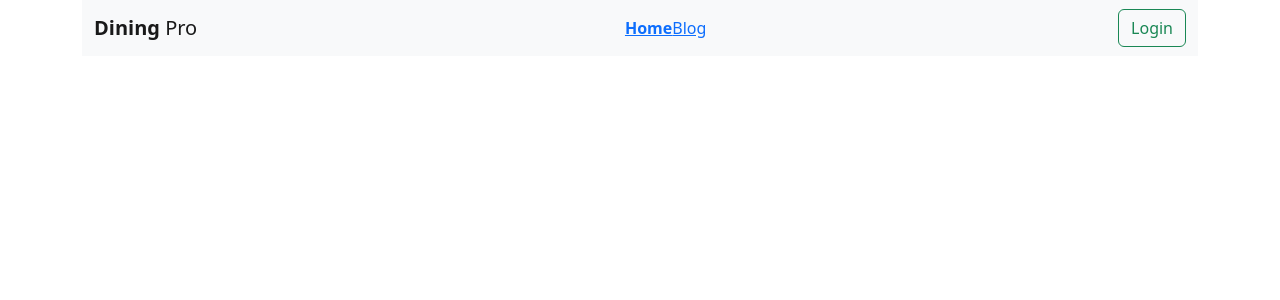
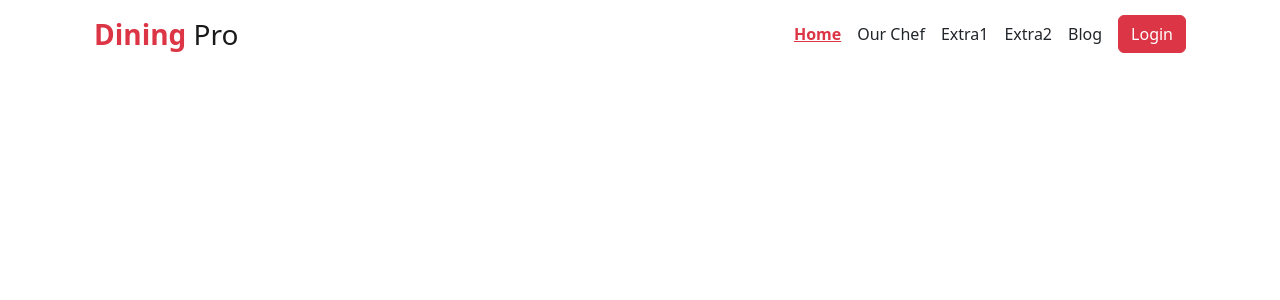
Before and after one commit to Bayshakhe/dinning-pro, a React (Vite) app: page / in a window 1280 px wide. Shown: the top 300 px of the page. Built offline with nearby package versions, Linux system fonts and the light colour scheme.

Commit message:
completed the navbar

```diff
--- /dev/null
+++ b/src/pages/blog/Blog.jsx
@@ -0,0 +1,11 @@
+import React from 'react';
+
+const Blog = () => {
+    return (
+        <div>
+            this is blogs
+        </div>
+    );
+};
+
+export default Blog;
--- a/src/shared/header/Header.jsx
+++ b/src/shared/header/Header.jsx
@@ -1,36 +1,75 @@
 import React from "react";
 import { Button, Container, Nav, Navbar, Form } from "react-bootstrap";
-import { NavLink } from "react-router-dom";
+import { Link, NavLink } from "react-router-dom";
 
 const Header = () => {
   return (
-    <Navbar bg="light" expand="lg">
+    <Navbar bg="white" expand="lg">
       <Container fluid>
-        <Navbar.Brand href="#">
-          <span className="fw-bold">Dining</span> Pro
+        <Navbar.Brand href="#" className="fs-3">
+          <span className="fw-bold text-danger">Dining</span> Pro
         </Navbar.Brand>
         <Navbar.Toggle aria-controls="navbarScroll" />
         <Navbar.Collapse id="navbarScroll">
           <Nav
-            className="mx-auto my-2 my-lg-0"
+            className="ms-auto my-2 my-lg-0"
             style={{ maxHeight: "100px" }}
             navbarScroll
           >
             <NavLink
               to={`/`}
-              className={({ isActive }) => (isActive ? "fw-bold" : "")}
+              className={({ isActive }) =>
+                isActive
+                  ? "fw-bold me-3 text-danger"
+                  : "text-decoration-none text-dark me-3"
+              }
             >
               Home
             </NavLink>
             <NavLink
+              to="/chef"
+              className={({ isActive }) =>
+                isActive
+                  ? "fw-bold me-3 text-danger"
+                  : "text-decoration-none text-dark me-3"
+              }
+            >
+              Our Chef
+            </NavLink>
+            <NavLink
+              to={`/extra1`}
+              className={({ isActive }) =>
+                isActive
+                  ? "fw-bold me-3 text-danger"
+                  : "text-decoration-none text-dark me-3"
+              }
+            >
+              Extra1
+            </NavLink>
+            <NavLink
+              to={`/extra2`}
+              className={({ isActive }) =>
+                isActive
+                  ? "fw-bold me-3 text-danger"
+                  : "text-decoration-none text-dark me-3"
+              }
+            >
+              Extra2
+            </NavLink>
+            <NavLink
               to={`/blog`}
-              className={({ isActive }) => (isActive ? "fw-bold" : "")}
+              className={({ isActive }) =>
+                isActive
+                  ? "fw-bold me-3 text-danger"
+                  : "text-decoration-none text-dark me-3 "
+              }
             >
               Blog
             </NavLink>
           </Nav>
-
-          <Button variant="outline-success">Login</Button>
+          <Link to="/login">
+            <Button variant="btn btn-danger">Login</Button>
+          </Link>
         </Navbar.Collapse>
       </Container>
     </Navbar>
```
Also changed, not shown: src/route/route/Route.jsx (+11 -0 lines).
